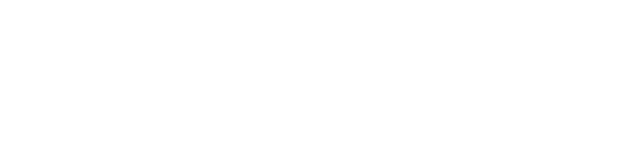
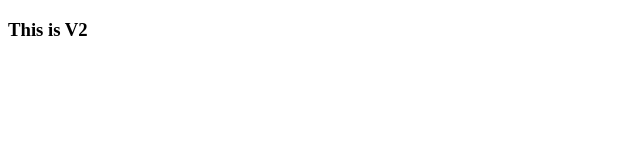
Before and after one commit to mushuuu07/G.GH, a plain HTML site: page index.html in a window 1280 px wide. Shown: the full height of the page, 0-640 px from the left. Drawn offline with Linux system fonts and the light colour scheme.

Commit message:
This is V3

```diff
--- a/index.html
+++ b/index.html
@@ -6,6 +6,6 @@
     <title>Document</title>
 </head>
 <body>
-
+    <h3> This is V2 </h3>
 </body>
 </html>
```
